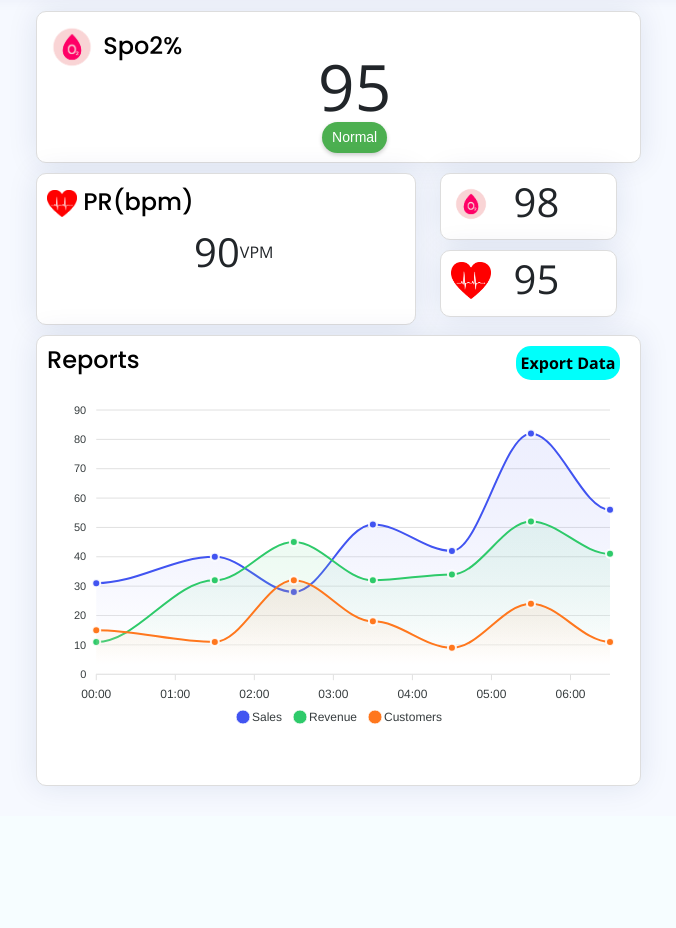
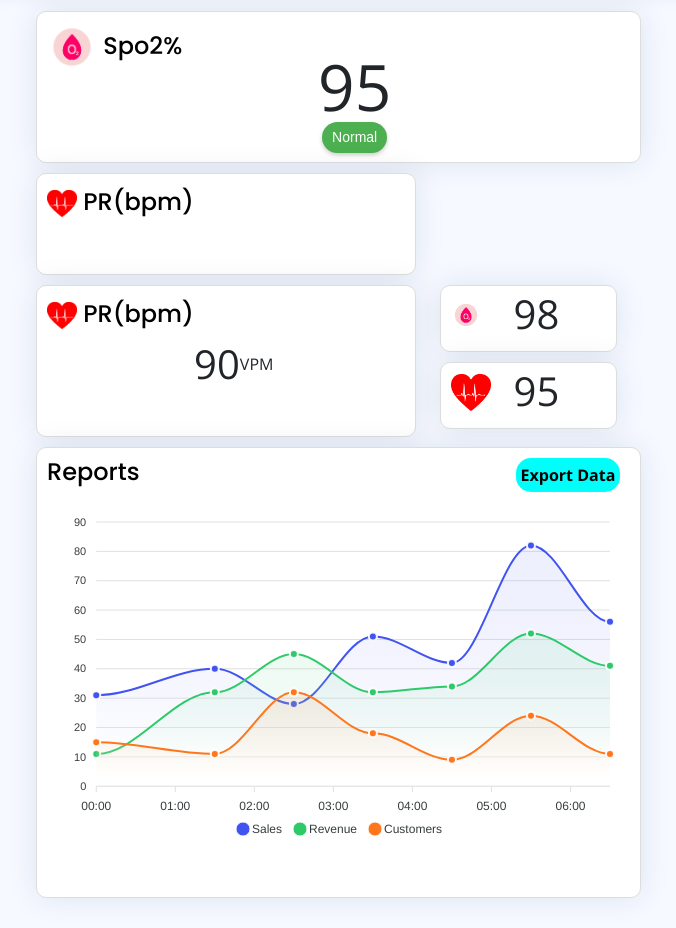
Before and after one commit to Zong-007/oxy_keeper, a PHP site: page / in a window 1280 px wide. Shown: the part 69-997 px from the top of the page, without its empty margins (294-970 px from the left). Before the commit the page ends 859 px from the top, so only its background shows below. Run offline with PHP 8.4, Linux system fonts and the light colour scheme; data that the repository does not hold is empty; some libraries are stand-ins or nearby versions.

Commit message:
Update index.php

```diff
--- a/index.php
+++ b/index.php
@@ -105,6 +105,19 @@
 
 
             <div class="row">
+              <!-- หัวเรื่อง -->
+            <div class="col-xxl-8 col-md-8">
+                <div class="card info-card sales-card">
+                    <div class="card-body">
+                        <div class="card-title-wrapper">
+                            <div class="card-title">
+                                <img src="assets/img/PR_logo.png" alt="SPO2 Logo" style="width: 30px; height: auto;">
+                                PR(bpm)
+                            </div>
+                        </div>
+                    </div>
+                </div>
+            </div>
             <!-- Sales Card 1 -->
             <div class="col-xxl-8 col-md-8">
                 <div class="card info-card sales-card">
@@ -131,7 +144,7 @@
                         <div class="card-body1">
                             <div class="center card-title-wrapper">
                                 <div class="  card-title ">
-                                    <img src="assets/img/SPO2_logo.png" alt="SPO2 Logo" style="width: 40px; height: auto;">
+                                    <img src="assets/img/SPO2_logo.png" alt="SPO2 Logo" style="width: 30px; height: auto;">
 
                                 </div>
                                 <div class=" center ps-3 card-title-wrapper end">
```
